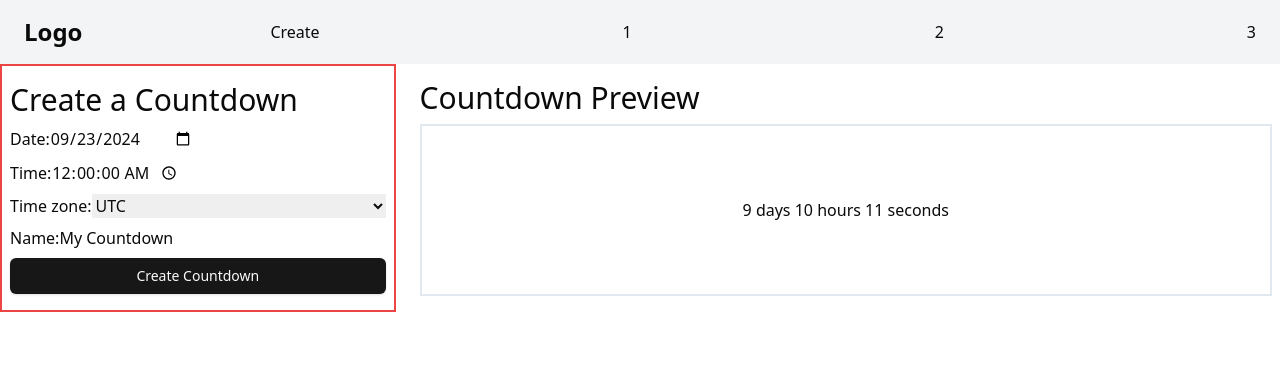
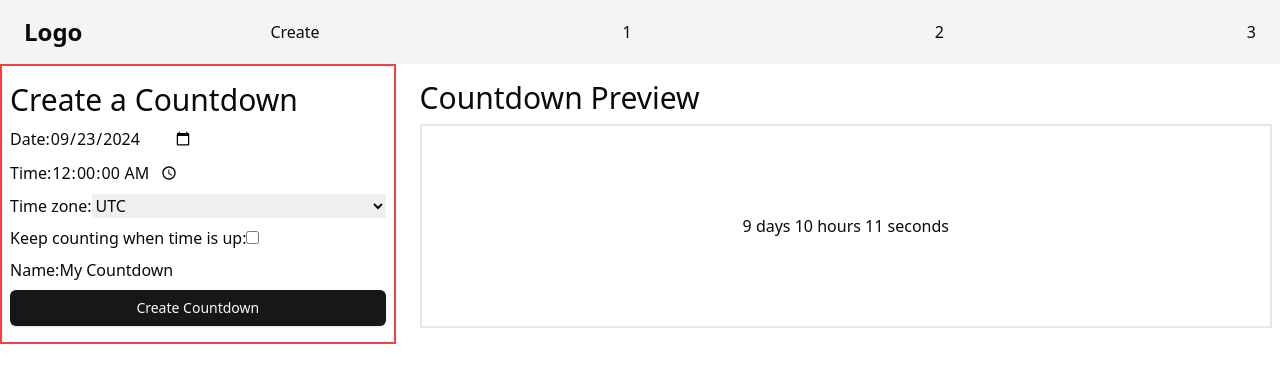
Before and after one commit to Daan-v-Berkel/countdown, a React (Vite) app: page / in a window 1280 px wide. Shown: the top 382 px of the page. Built offline with nearby package versions, Linux system fonts and the light colour scheme.

Commit message:
updates ChangeHandler, added keepCounting to keep ounting after time is up

```diff
--- a/src/components/CountdownDisplay.jsx
+++ b/src/components/CountdownDisplay.jsx
@@ -25,11 +25,13 @@ function CountdownDisplay({ countdownData }) {
     if (countdownDateTime) {
       intervalId = setInterval(() => {
         const countdownDuration = countdownDateTime.diff(DateTime.now(), ['years', 'months', 'days', 'hours', 'minutes', 'seconds']);
-
-        if (countdownDuration.toMillis() <= 0) {
+				console.log(countdownDuration.toMillis())
+				console.log(typeof countdownData.keepCounting)
+        if ((countdownDuration.toMillis() <= 0) && !countdownData.keepCounting) {
           setIsFinished(true);
           clearInterval(intervalId);
         } else {
+					setIsFinished(false);
           setTimeLeft(() => {
             return {
               ...timeLeft,
@@ -51,14 +53,14 @@ function CountdownDisplay({ countdownData }) {
   return (
     <div className="border-2 border-slate-200 grow flex items-center align-middle">
 			<div className="w-fit h-fit mx-auto">
-				{isFinished ? <p>Countdown finished</p>
+				{(isFinished && !countdownData.keepCounting) ? <p>Countdown finished</p>
 				:
 				timeLeft.seconds === null
 				?
 				<p>Loading...</p>
 					:
 					Object.entries(timeLeft).map(([key, value]) => (
-						value > 0 && <span key={key}>{parseInt(value)} {key} </span>
+						Math.abs(value) > 0 && <span key={key}>{Math.abs(parseInt(value))} {key} </span>
 					))}
 			</div>
     </div>
--- a/src/components/CountdownForm.jsx
+++ b/src/components/CountdownForm.jsx
@@ -8,6 +8,7 @@ function CountdownForm() {
 	const [countdownData, setCountdownData] = useState({
 		date: (DateTime.now().plus({ days: 10 })).toISODate(),
 		time: '00:00:00',
+		keepCounting: false,
 		timezone: Intl.DateTimeFormat().resolvedOptions().timeZone,
 		countdownName: 'My Countdown',
 		errors: {},
@@ -51,12 +52,18 @@ function CountdownForm() {
 		return true
 	}
 
-  const handleChange = (event) => {
-    const { name, value } = event.target;
+	function handleChange(event) {
+		const {name, value, type, checked} = event.target
 		const errorsCopy = { ...countdownData.errors };
 		errorsCopy[name] = "";
-    setCountdownData((prevState) => ({ ...prevState, [name]: value, errors: errorsCopy }));
-  };
+		setCountdownData(preCountdownData => {
+				return {
+						...preCountdownData,
+						[name]: type === "checkbox" ? checked : value,
+						errors: errorsCopy
+				}
+		})
+}
 
   return (
     <div className='flex flex-row space-x-4'>
@@ -108,6 +115,18 @@ function CountdownForm() {
 						)}
 					</label>
 					<label>
+						Keep counting when time is up:
+						<input
+							type="checkbox"
+							name="keepCounting"
+							value={countdownData.keepCounting}
+							onChange={handleChange}
+						/>
+						{countdownData.errors.keepCounting && (
+							<p className='text-red-500'>{countdownData.errors.keepCounting}</p>
+						)}
+					</label>
+					<label>
 						Name:
 						<input
 							type="text"
```
